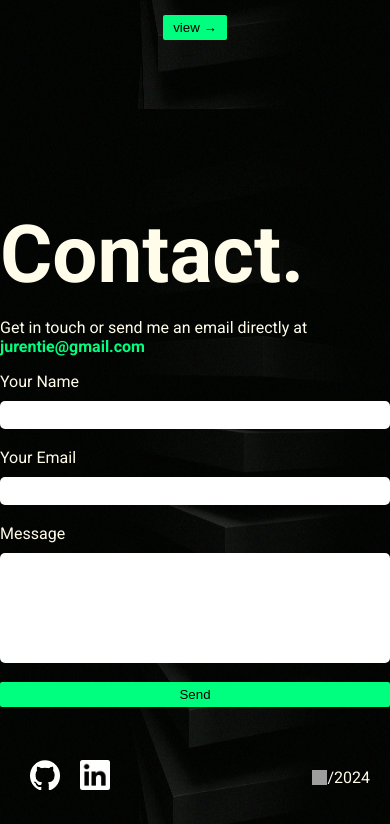
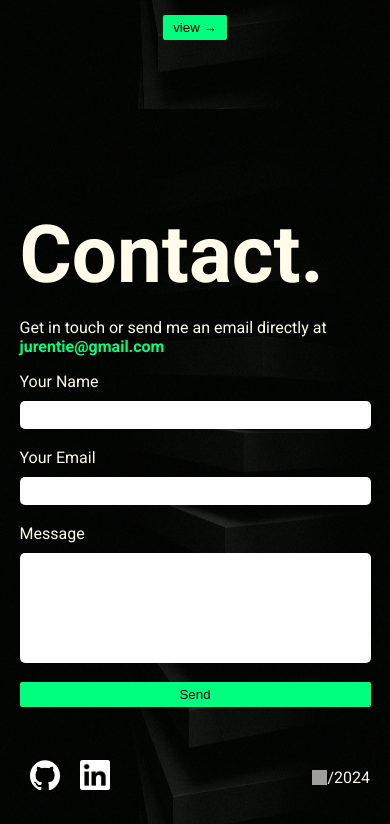
Before and after one commit to jurentie/portfolio, a React (Create React App) app: page /about in a window 390 px wide. Shown: the part 3267-4091 px from the top of the page. Built offline with nearby package versions, Linux system fonts and the light colour scheme; grey boxes are pictures that could not be loaded.

Commit message:
modified contact page

```diff
--- a/src/components/Contact.css
+++ b/src/components/Contact.css
@@ -52,4 +52,8 @@
     .Contact h1 {
         font-size: 5rem;
     }
+
+    .Contact .container {
+        max-width: 90%;
+    }
 }
```
